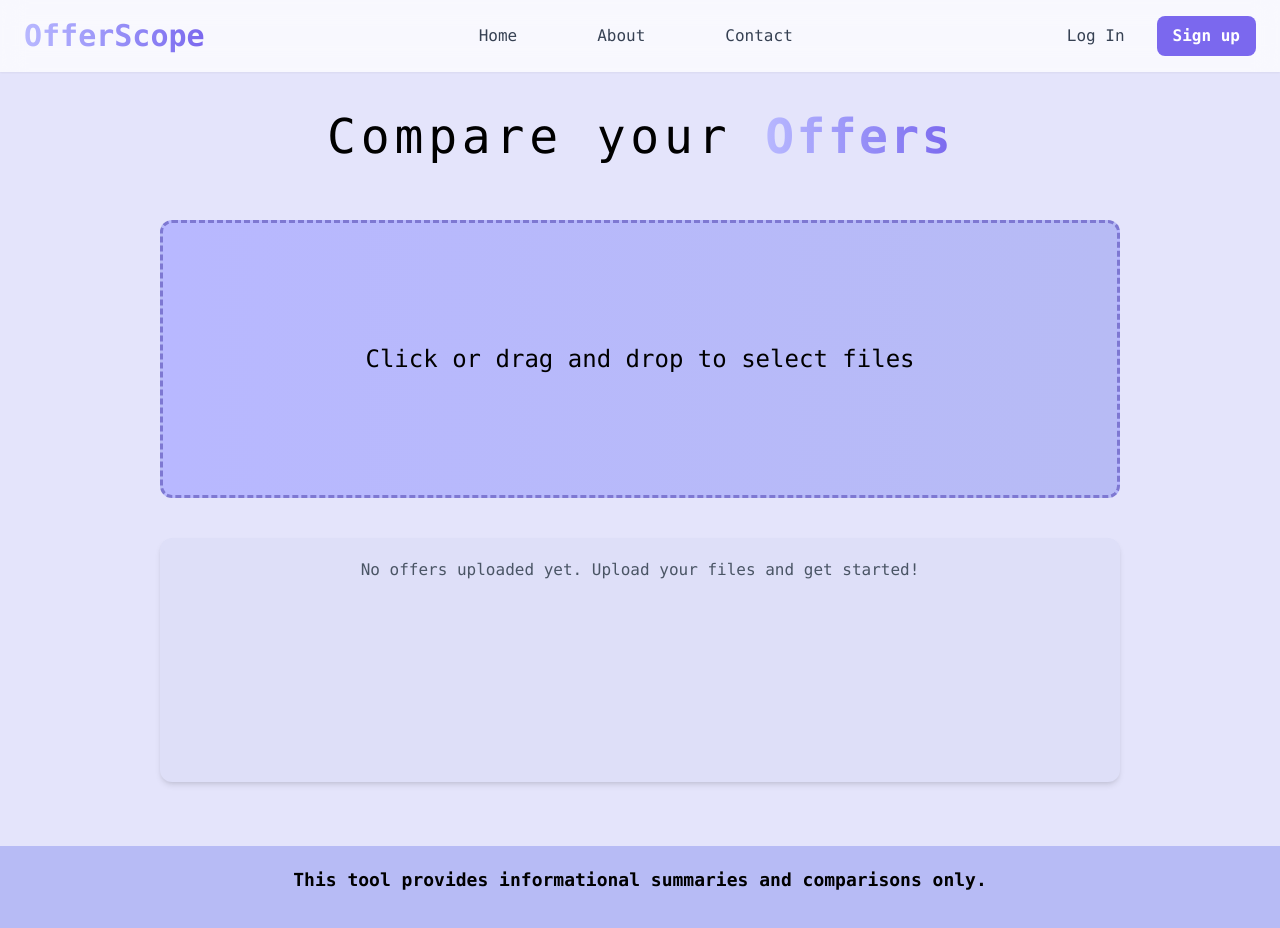
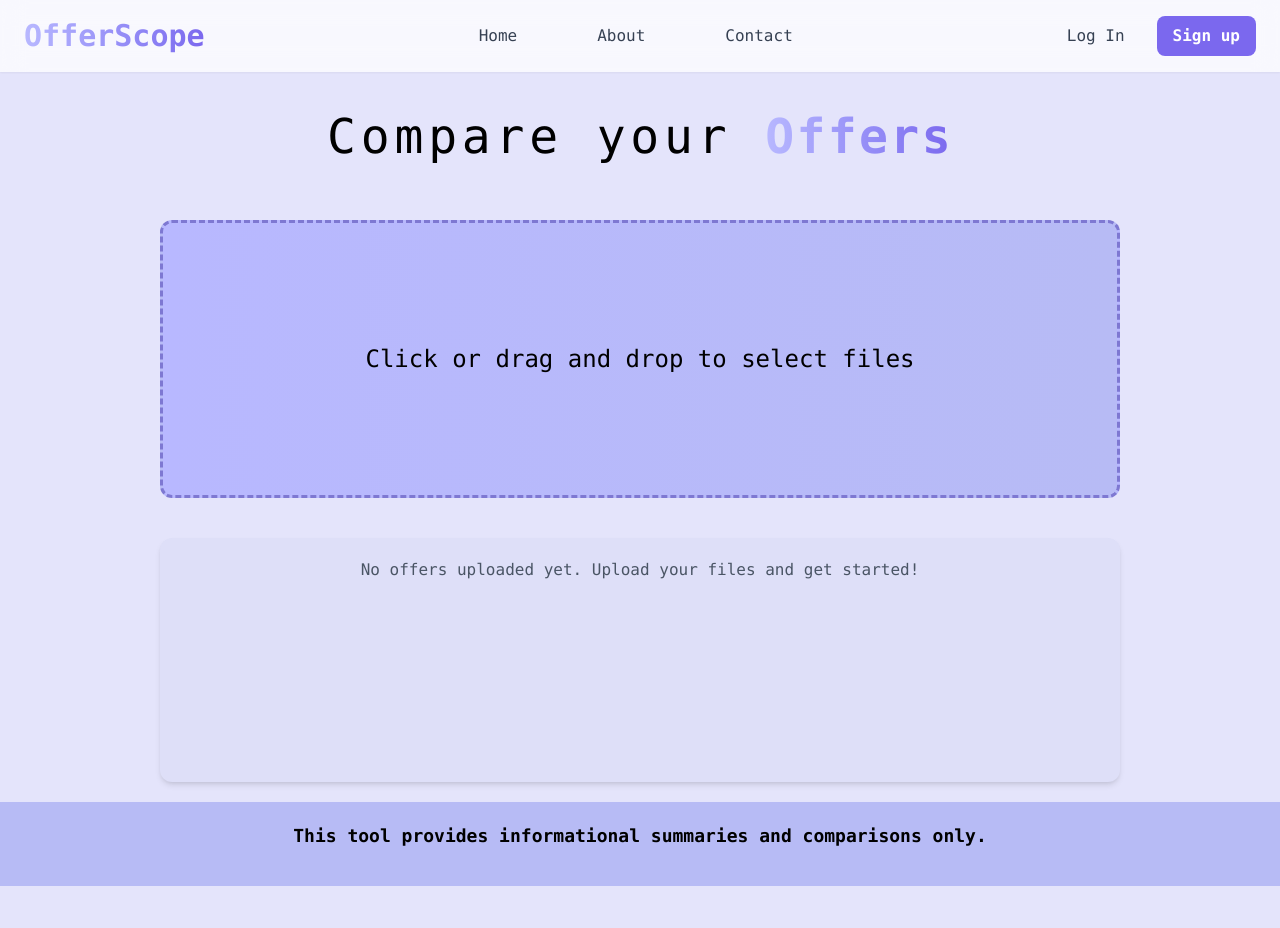
Before and after one commit to discreett/OfferScope, a Next.js app: page /parse in a window 1280 px wide. After the commit the page ends 886 px from the top, so only its background shows below. Built offline with nearby package versions, Linux system fonts and the light colour scheme.

Commit message:
Fixing footer

```diff
--- a/components/Footer.tsx
+++ b/components/Footer.tsx
@@ -2,7 +2,7 @@
 
 function myFooter() {
     return (
-        <footer className="bg-[#B7BBF5] py-5 px-6 mt-16">
+        <footer className="bg-[#B7BBF5] py-5 px-6 mt-auto">
             <div className="max-w-4xl mx-auto text-center">
                 <p className="font-semibold mb-4 text-lg">This tool provides informational summaries and comparisons only.</p>
                 <div className="text-gray-700">
--- a/components/Home.tsx
+++ b/components/Home.tsx
@@ -8,7 +8,7 @@
     const { data, error } = await supabase.auth.getSession()
 
     return (
-        <main className="min-h-screen">
+        <main className="min-h-screen flex flex-col">
             <div>
                 <Navbar/>
 
--- a/components/Login.tsx
+++ b/components/Login.tsx
@@ -5,7 +5,7 @@
 
 function myLogin() {
     return (
-        <main className="min-h-screen">
+        <main className="min-h-screen flex flex-col">
             <Navbar/>
             <section className="flex items-center justify-center py-25">
                 <div className="bg-white p-10 rounded-lg shadow-md shadow-[#7B68EE] w-full max-w-md">
--- a/components/Parse.tsx
+++ b/components/Parse.tsx
@@ -4,8 +4,8 @@
 import Footer from '@/components/Footer';
 function myParse() {
     return (
-        <main>
-            <div>
+        <main className="min-h-screen flex flex-col">
+            <div className="flex-1">
                 <Navbar/>
                 <section>
                     <div className="text-center">
--- a/components/Signup.tsx
+++ b/components/Signup.tsx
@@ -31,7 +31,7 @@
     }
 
     return (
-        <main className="min-h-screen">
+        <main className="min-h-screen flex flex-col">
             <Navbar/>
             <section className="flex items-center justify-center py-25">
                 <div className="bg-white p-10 rounded-lg shadow-md shadow-[#7B68EE] w-full max-w-md">
```
